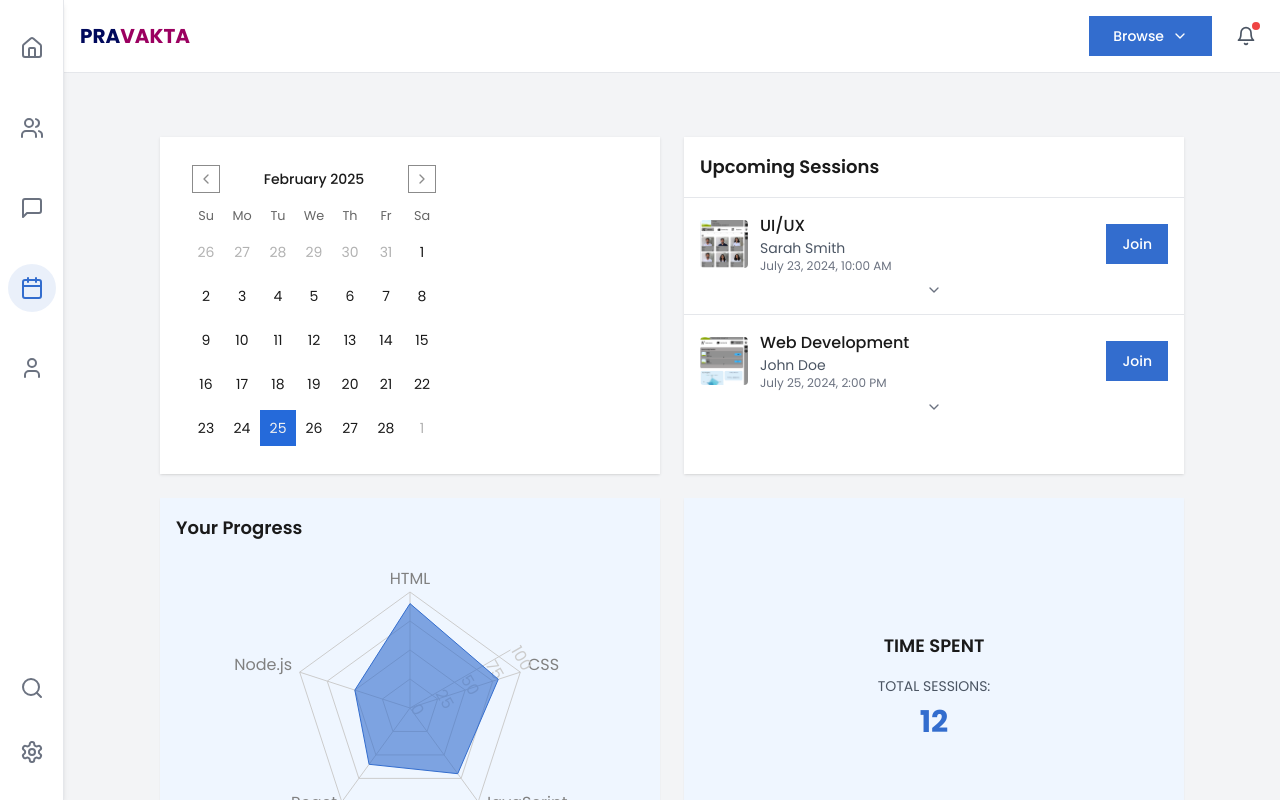
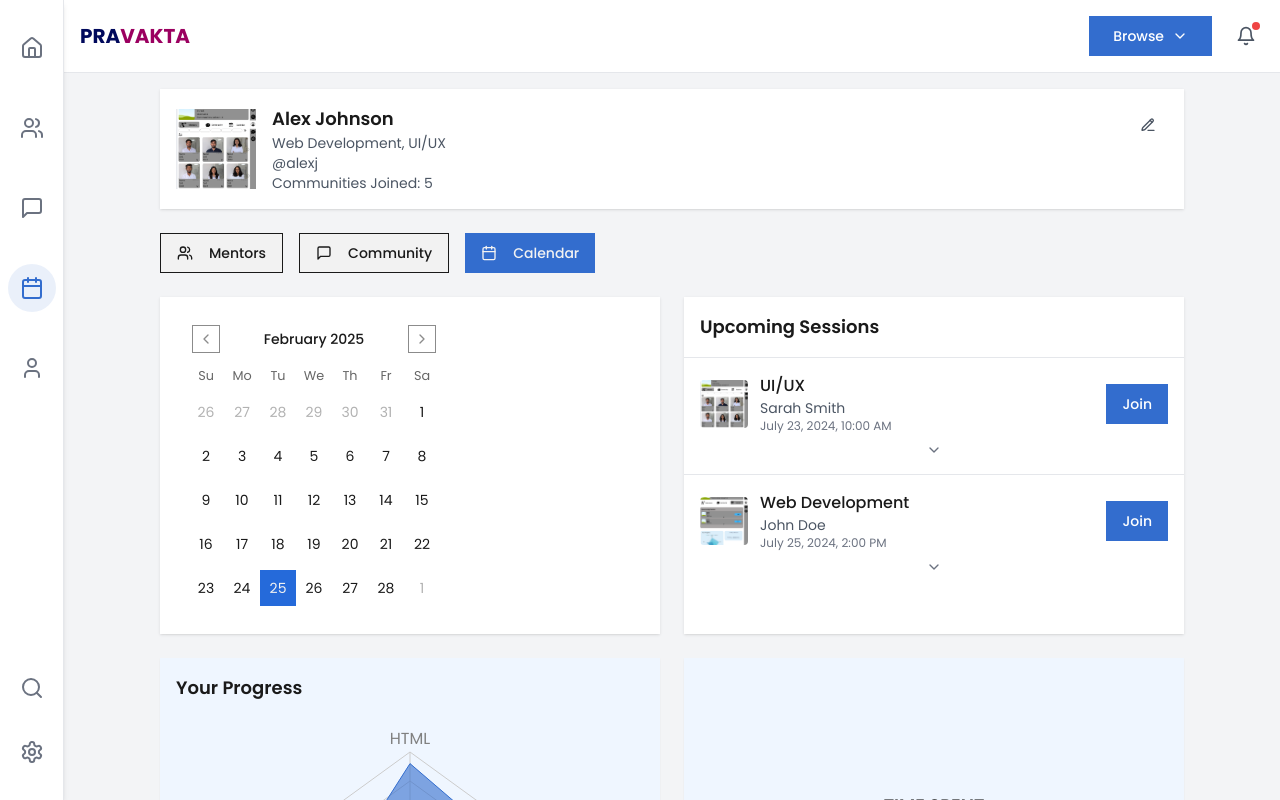
Before and after one commit to snehaj-b/pravakta-connect, a React (Vite) app: page /mentee/calendar in a window 1280 px wide. Built offline with nearby package versions, Linux system fonts and the light colour scheme.

Commit message:
Reverted to edit edt-06f263c1-8380-4052-b296-9d196b548c05: "Add mentee section pages
Implement mentee section pages with a standard layout and the existing color theme."

```diff
--- a/src/components/mentee/MenteeNavTabs.tsx
+++ b/src/components/mentee/MenteeNavTabs.tsx
@@ -1,21 +1,45 @@
+
 import React from "react";
 import { Button } from "@/components/ui/button";
 import { Users, MessageSquare, Calendar } from "lucide-react";
 import { Link, useLocation } from "react-router-dom";
+
 const MenteeNavTabs: React.FC = () => {
   const location = useLocation();
-  return <div className="flex space-x-4 mb-6">
+
+  return (
+    <div className="flex space-x-4 mb-6">
       <Link to="/mentee/find-mentor">
-
+        <Button
+          variant={location.pathname.includes("find-mentor") ? "default" : "outline"}
+          className={`${location.pathname.includes("find-mentor") ? "bg-[#336dce]" : ""}`}
+        >
+          <Users size={18} className="mr-2" />
+          Mentors
+        </Button>
       </Link>
 
       <Link to="/mentee/community">
-
+        <Button
+          variant={location.pathname.includes("community") ? "default" : "outline"}
+          className={`${location.pathname.includes("community") ? "bg-[#336dce]" : ""}`}
+        >
+          <MessageSquare size={18} className="mr-2" />
+          Community
+        </Button>
       </Link>
 
       <Link to="/mentee/calendar">
+        <Button
+          variant={location.pathname.includes("calendar") ? "default" : "outline"}
+          className={`${location.pathname.includes("calendar") ? "bg-[#336dce]" : ""}`}
+        >
+          <Calendar size={18} className="mr-2" />
+          Calendar
+        </Button>
+      </Link>
+    </div>
+  );
+};
 
-      </Link>
-    </div>;
-};
 export default MenteeNavTabs;
--- a/src/components/mentee/MenteeProfileCard.tsx
+++ b/src/components/mentee/MenteeProfileCard.tsx
@@ -1,6 +1,8 @@
+
 import React from "react";
 import { PencilLine } from "lucide-react";
 import { Button } from "@/components/ui/button";
+
 interface MenteeProfileCardProps {
   name?: string;
   interests?: string;
@@ -8,6 +10,7 @@ interface MenteeProfileCardProps {
   communitiesJoined?: number;
   profilePicture?: string;
 }
+
 const MenteeProfileCard: React.FC<MenteeProfileCardProps> = ({
   name = "Alex Johnson",
   interests = "Web Development, UI/UX",
@@ -15,8 +18,32 @@ const MenteeProfileCard: React.FC<MenteeProfileCardProps> = ({
   communitiesJoined = 5,
   profilePicture = "/lovable-uploads/94db9bc8-af8d-4bcc-8287-1a47d17ca41c.png"
 }) => {
-  return <div className="bg-white shadow rounded-lg overflow-hidden">
+  return (
+    <div className="bg-white shadow rounded-lg overflow-hidden">
+      <div className="flex items-center p-4">
+        <div className="w-20 h-20 overflow-hidden rounded-lg mr-4">
+          <img
+            src={profilePicture}
+            alt="Profile"
+            className="w-full h-full object-cover"
+          />
+        </div>
+        <div className="flex-1">
+          <div className="flex justify-between items-start">
+            <div>
+              <h2 className="text-lg font-semibold">{name}</h2>
+              <p className="text-sm text-gray-600">{interests}</p>
+              <p className="text-sm text-gray-600">@{username}</p>
+              <p className="text-sm text-gray-600">Communities Joined: {communitiesJoined}</p>
+            </div>
+            <Button variant="ghost" size="icon" className="text-gray-600">
+              <PencilLine size={18} />
+            </Button>
+          </div>
+        </div>
+      </div>
+    </div>
+  );
+};
 
-    </div>;
-};
 export default MenteeProfileCard;
```
